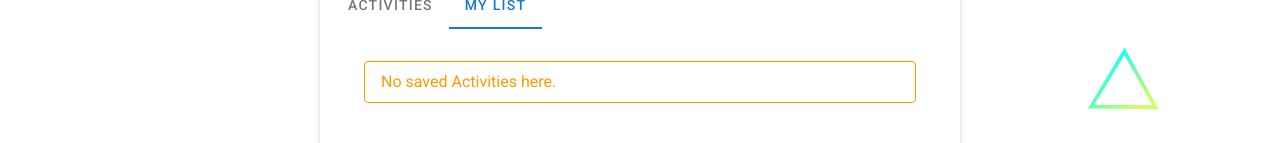
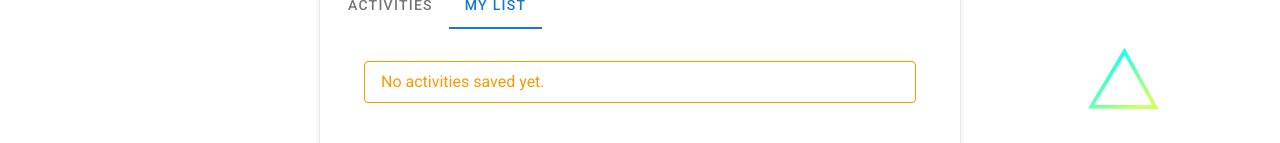
Before and after one commit to kmartin2330/sr-demo, a Vue app: page /list in a window 1280 px wide. Shown: the part 356-499 px from the top of the page. Built offline with nearby package versions, Linux system fonts and the light colour scheme; a small style sheet from the web is missing; what vue-izitoast would draw is missing.

Commit message:
A bit text correction - maybe looks better

```diff
--- a/src/views/list.vue
+++ b/src/views/list.vue
@@ -33,7 +33,7 @@
 
 				<v-container v-else>
 					<v-row>
-						<v-alert class="ma-5" outlined width="100%" color="orange" dense>No saved Activities here.</v-alert>
+						<v-alert class="ma-5" outlined width="100%" color="orange" dense>No activities saved yet.</v-alert>
 					</v-row>
 				</v-container>
 
```
